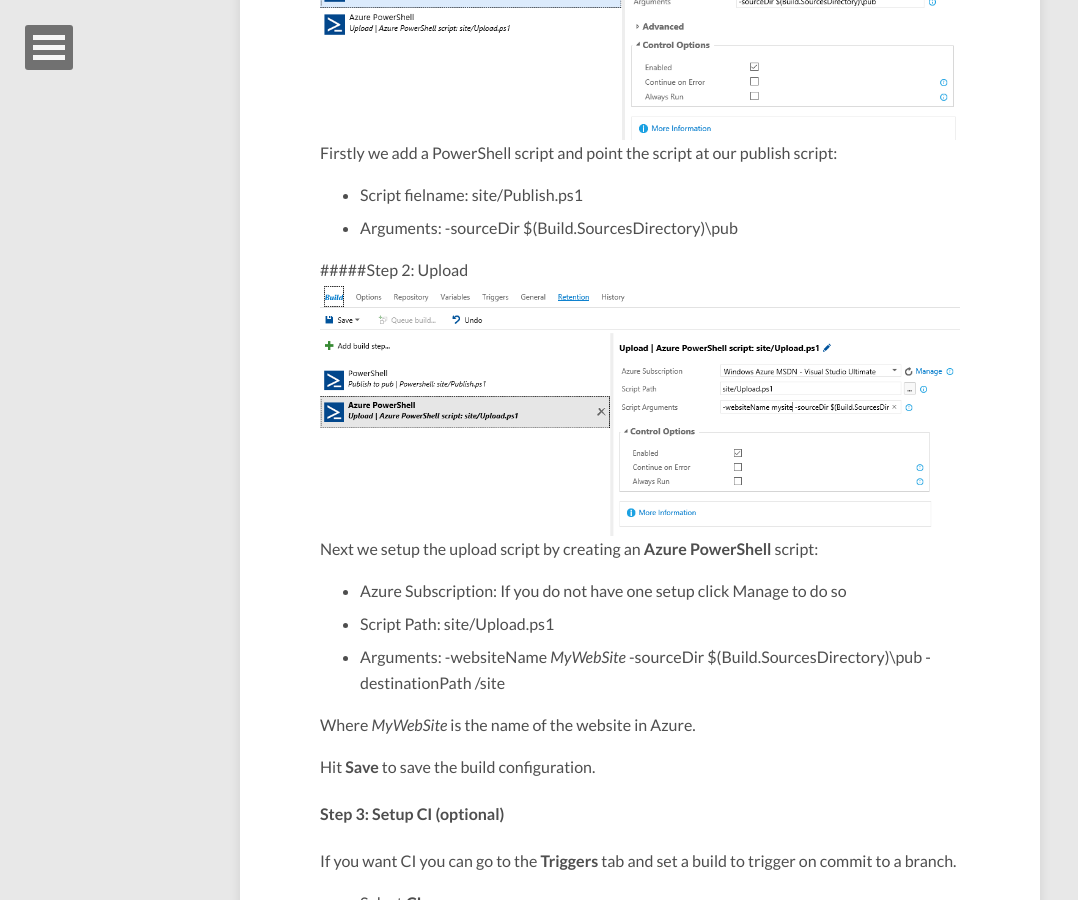
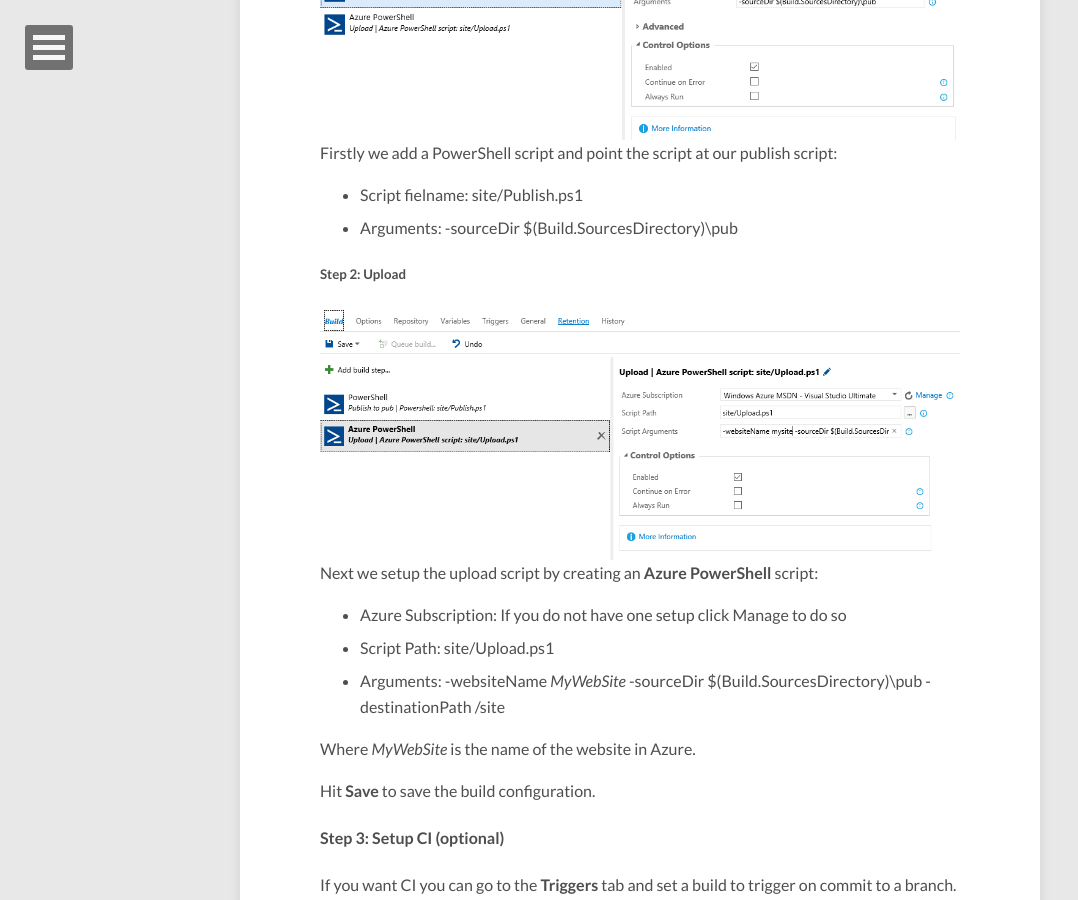
Before and after one commit to rikvandersanden/dburriss.github.io, a Jekyll site: the page built from _posts/2015-09-10-aspnet-vsonline-ci.md, in a window 1280 px wide and 900 px high, scrolled down 3059 px. Shown: the whole window, without its empty margins (0-1078 px from the left). Built offline with Jekyll 4.4.1, drawn with Linux system fonts in a browser that asks for light colours; nearby versions of some CDN libraries; comment, search, counter and statistics services are not loaded.

Commit message:
osx git CI article fixes

```diff
--- a/_posts/2015-09-10-aspnet-vsonline-ci.md
+++ b/_posts/2015-09-10-aspnet-vsonline-ci.md
@@ -54,15 +54,18 @@
 <script src="https://gist.github.com/dburriss/af2e1593543b36b1ee23.js"></script>
 
 #### VSOnline Build Setup
+
 ##### Step 1: Publish
-![Build step 1 - Publish](/images/posts/2015/Build1.PNG)
+
+![Build step 1 - Publish](/images/posts/2015/Build1.png)
 Firstly we add a PowerShell script and point the script at our publish script:
 
 * Script fielname: site/Publish.ps1
 * Arguments: -sourceDir $(Build.SourcesDirectory)\pub
 
-#####Step 2: Upload
-![Build step 1 - Upload](/images/posts/2015/Build2.PNG)
+##### Step 2: Upload
+
+![Build step 1 - Upload](/images/posts/2015/Build2.png)
 Next we setup the upload script by creating an **Azure PowerShell** script:
 
 * Azure Subscription: If you do not have one setup click Manage to do so
@@ -74,6 +77,7 @@
 Hit **Save** to save the build configuration.
 
 #### Step 3: Setup CI (optional)
+
 If you want CI you can go to the **Triggers** tab and set a build to trigger on commit to a branch.
 
 * Select **CI**.
@@ -83,8 +87,10 @@
 Hit the **Save** button.
 
 #### Step 4: Test your Build
+
 Now you can either hit **Queue build...** or if you setup CI do a push to the trigger enabled branch. Note that the triggered build can sometimes take a few minutes to be queued and takes almost 5 minutes to build and deploy even for a small test site.
 
 ### Conclusion
+
 Thats it for deploying to Azure with a solution developed on OSX (or Linux). Just 2 scripts really.
 I hope this helps someone and please leave a comment below if you have any questions or suggestions. Or just want to say it helped :)
```
